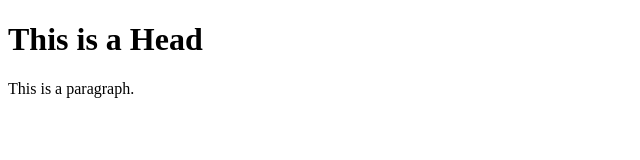
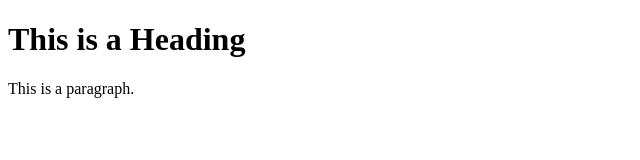
Before and after one commit to maTTeo126/icebowl.github.io, a plain HTML site: page index.html in a window 1280 px wide. Shown: the full height of the page, 0-640 px from the left. Drawn offline with Linux system fonts and the light colour scheme.

Commit message:
Update index.html

```diff
--- a/index.html
+++ b/index.html
@@ -5,7 +5,7 @@
 </head>
 <body>
 
-<h1>This is a Head</h1>
+<h1>This is a Heading</h1>
 <p>This is a paragraph.</p>
 
 </body>
```
